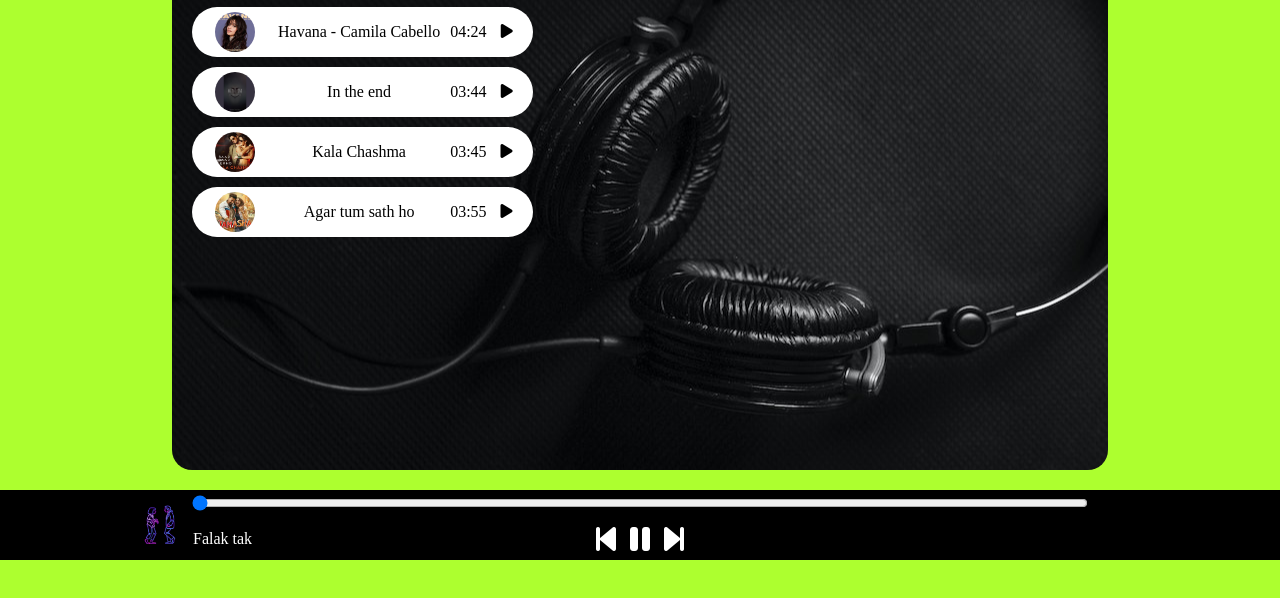
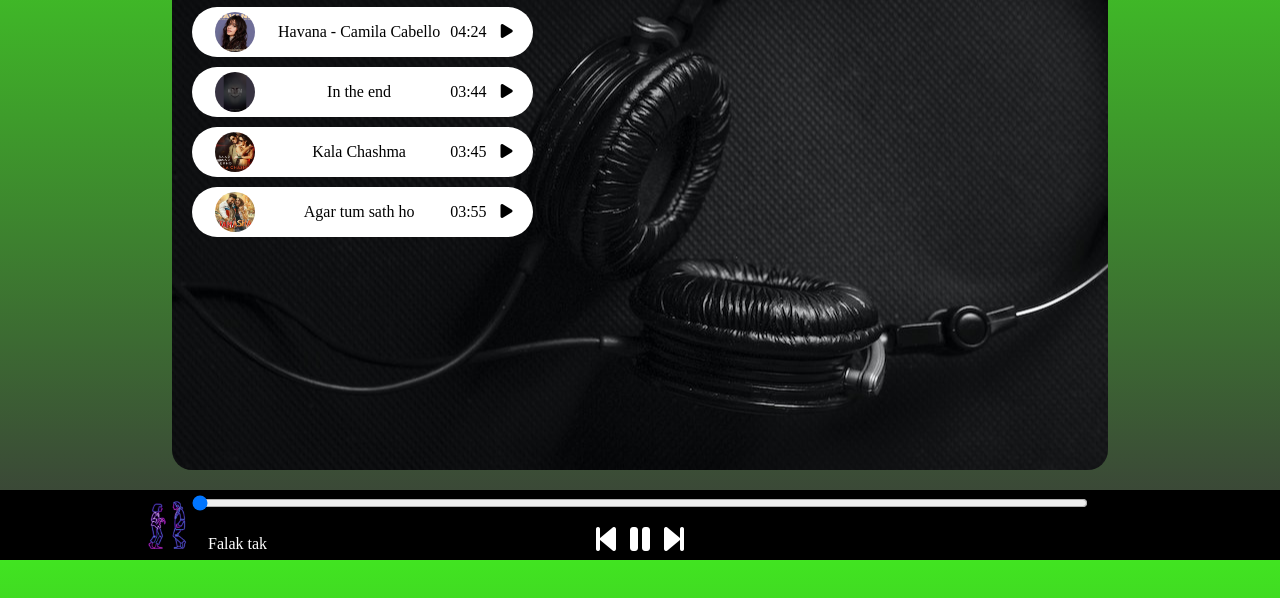
Before and after one commit to Supritraj5/Streamify, a plain HTML site: page index.html in a window 1280 px wide. Both pictures are taken after a click on the icon 506 px from the left and 173 px from the top of the page. Shown: the part 202-800 px from the top of the page. Drawn offline with Linux system fonts and the light colour scheme.

Commit message:
second commit

```diff
--- a/index.js
+++ b/index.js
@@ -76,6 +76,7 @@ Array.from(document.getElementsByClassName('songitemplay')).forEach((element)=>{
         if(audioelement.paused|| audioelement.currentTime<=0){
             makeallplay();
             // console.log(`from my sdie ${playtime}`);
+            audioelement.currentTime=0;
             songindex=parseInt(e.target.id);
             mastersongname.innerText=songs[songindex].songname;
             gif.style.opacity=1;
--- a/style.css
+++ b/style.css
@@ -3,7 +3,8 @@
     padding: 0;
 }
 body{
-    background-color: greenyellow;
+    /* background-color: greenyellow; */
+    background-image: linear-gradient(rgb(65, 228, 33),rgb(58, 57, 57));
     /* height: 90vh; */
 }
 nav{
@@ -99,6 +100,7 @@ nav ul li{
     left: 10vw;
 }
 .songinfo img{
+    width: 80px;
     opacity: 0;
     transition: opacity 1s ease-in;
 }
```
Also changed, not shown: 1 other file.
